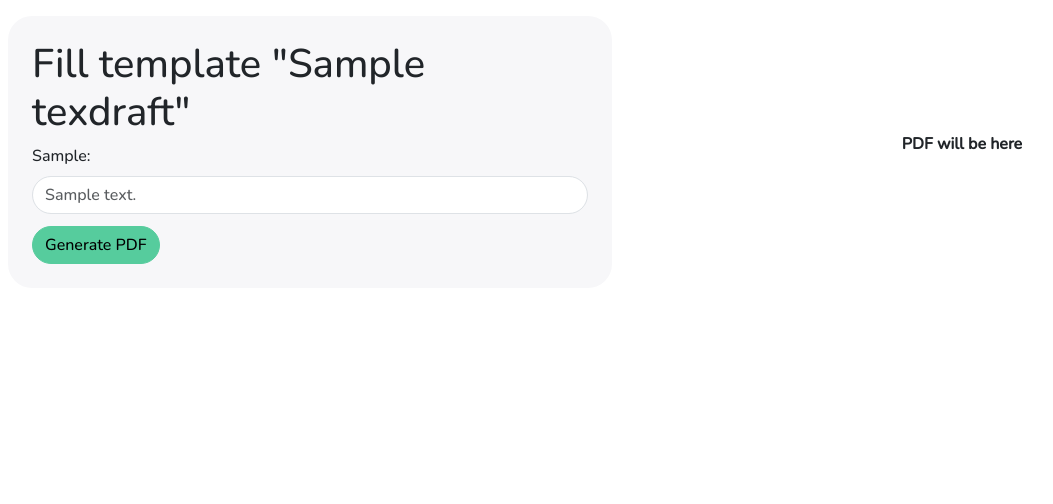
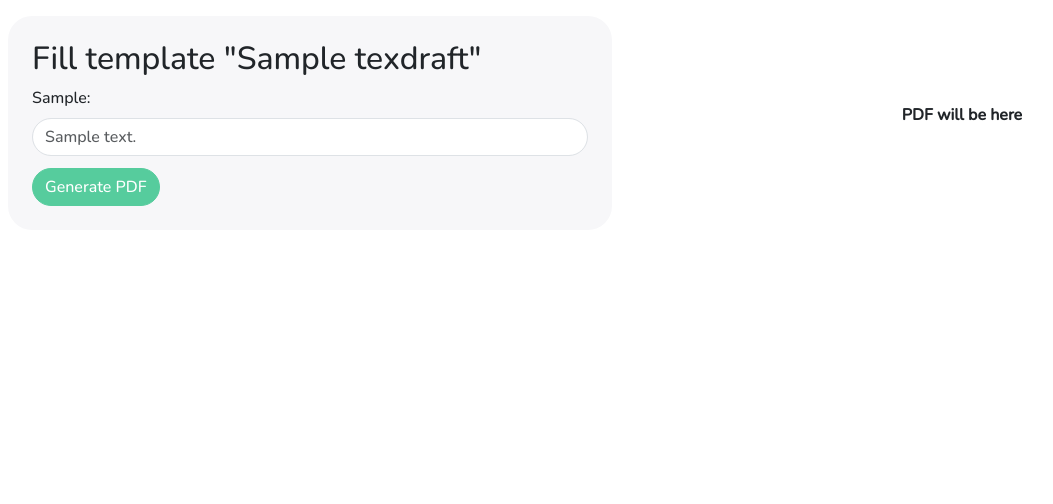
Before and after one commit to al3nka/createx, a Django app: page /tex_drafts/00000000-0000-0000-0000-000000000001/fill in a window 1280 px wide. Shown: the part 78-582 px from the top of the page, without its empty margins (4-1057 px from the left). Run offline with Django 4.2, Linux system fonts and the light colour scheme; tables that the repository leaves empty hold one stand-in row (values such as "Sample post"); some libraries are stand-ins or nearby versions.

Commit message:
Improve style of template fill page

```diff
--- a/src/main/templates/tex_draft/fill.html
+++ b/src/main/templates/tex_draft/fill.html
@@ -5,7 +5,7 @@
   <div class="row gx-5 gy-4">
     <div class="col-lg-6">
       <div class="bg-card-bg-color p-4 rounded">
-        <h1>Fill template "<span class="fw-medium">{{ tex_draft_name }}</span>"</h1>
+        <h2>Fill template "<span class="fw-medium">{{ tex_draft_name }}</span>"</h2>
         <form id="texDraftForm">
           {% csrf_token %}
           {% for field in form %}
@@ -15,7 +15,7 @@
             </div>
           {% endfor %}
         </form>
-        <button id="submitButton" type="submit" value="Generate PDF" class="btn btn-success mt-1">Generate PDF</button>
+        <button id="submitButton" type="submit" value="Generate PDF" class="btn btn-success mt-1 text-white">Generate PDF</button>
       </div>
     </div>
 
```
